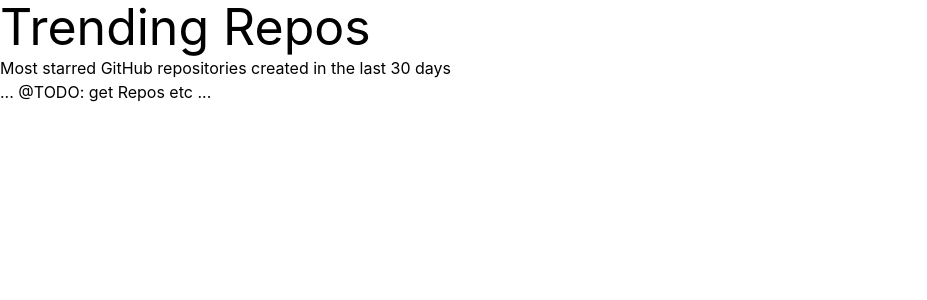
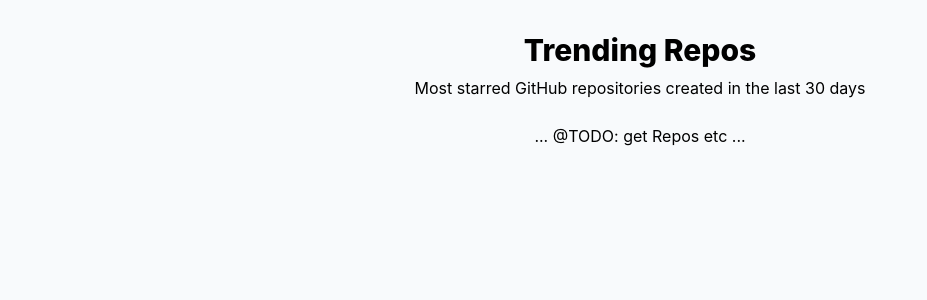
Before and after one commit to mleathem/github-recent-starred, an Angular app: page / in a window 1280 px wide. Shown: the top 300 px of the page, without its empty margins (0-927 px from the left). Built offline with nearby package versions, Linux system fonts and the light colour scheme.

Commit message:
layout basic

```diff
--- a/src/app/app.html
+++ b/src/app/app.html
@@ -1,9 +1,9 @@
-<main>
-  <header>
-    <h1 class="text-4xl">{{ title() }}</h1>
+<main class="max-w-4xl mx-auto px-4 py-8">
+  <header class="mb-6 text-center">
+    <h1 class="text-3xl font-extrabold mb-2">{{ title() }}</h1>
     <p>Most starred GitHub repositories created in the last 30 days</p>
   </header>
-  <div class="content">
+  <div class="content mx-auto text-center">
     ... @TODO: get Repos etc ...
   </div>
 </main>
--- a/src/app/app.scss
+++ b/src/app/app.scss
@@ -15,8 +15,3 @@
   -webkit-font-smoothing: antialiased;
   -moz-osx-font-smoothing: grayscale;
 }
-
-h1 {
-  font-size: 3.125rem;
-  margin: 0;
-}
--- a/src/index.html
+++ b/src/index.html
@@ -1,5 +1,6 @@
 <!doctype html>
 <html lang="en">
+
 <head>
   <meta charset="utf-8">
   <title>GithubRecentStarred</title>
@@ -7,7 +8,9 @@
   <meta name="viewport" content="width=device-width, initial-scale=1">
   <link rel="icon" type="image/x-icon" href="favicon.ico">
 </head>
-<body>
+
+<body class="min-h-screen bg-slate-50">
   <app-root></app-root>
 </body>
+
 </html>
```
